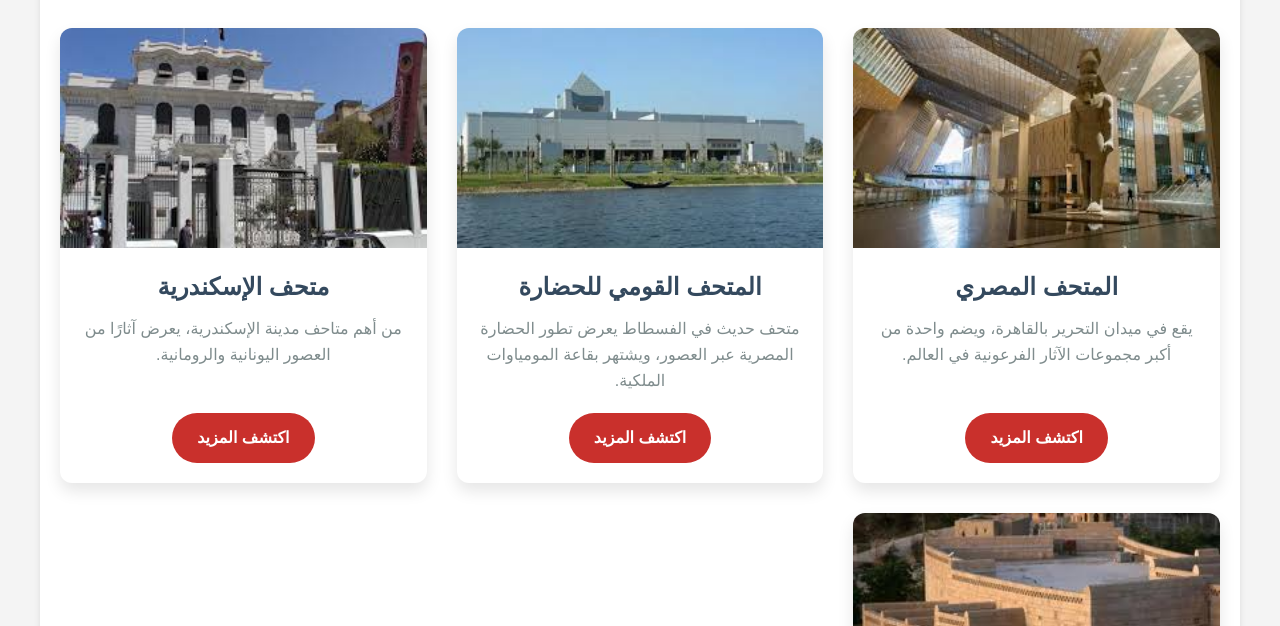
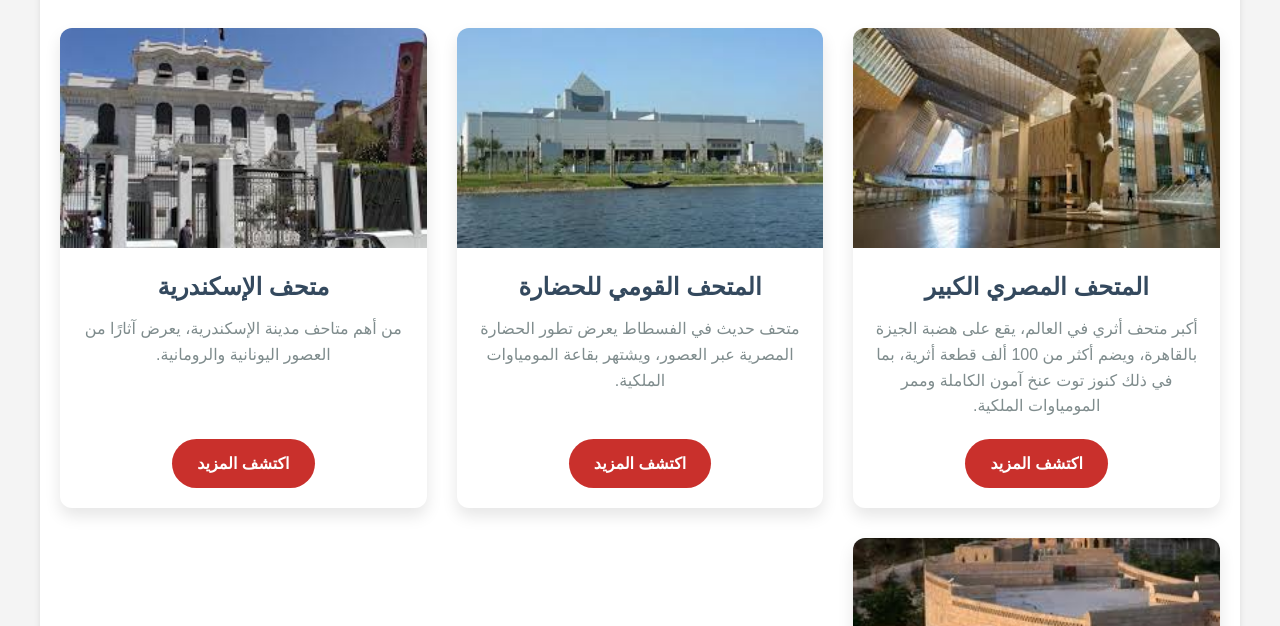
Before and after one commit to Hosam-Mahmoud/Egypt-Wonders, a plain HTML site: page pages/museums.html in a window 1280 px wide. Shown: the part 174-800 px from the top of the page. Drawn offline with Linux system fonts and the light colour scheme.

Commit message:
Update museums.html

```diff
--- a/pages/museums.html
+++ b/pages/museums.html
@@ -158,9 +158,9 @@
     <h1>أهم المتاحف المصرية</h1>
     <div class="cards-grid">
         <div class="card">
-            <img src="../images/museums/egyptian-museum.jpg" alt="المتحف المصري">
-            <h3>المتحف المصري</h3>
-            <p>يقع في ميدان التحرير بالقاهرة، ويضم واحدة من أكبر مجموعات الآثار الفرعونية في العالم.</p>
+            <img src="../images/museums/egyptian-museum.jpg" alt="المتحف المصري الكبير">
+            <h3>المتحف المصري الكبير</h3>
+            <p>أكبر متحف أثري في العالم، يقع على هضبة الجيزة بالقاهرة، ويضم أكثر من 100 ألف قطعة أثرية، بما في ذلك كنوز توت عنخ آمون الكاملة وممر المومياوات الملكية.</p>
             <a href="museum-egyptian.html" class="card-link">اكتشف المزيد</a>
         </div>
         <div class="card">
```
